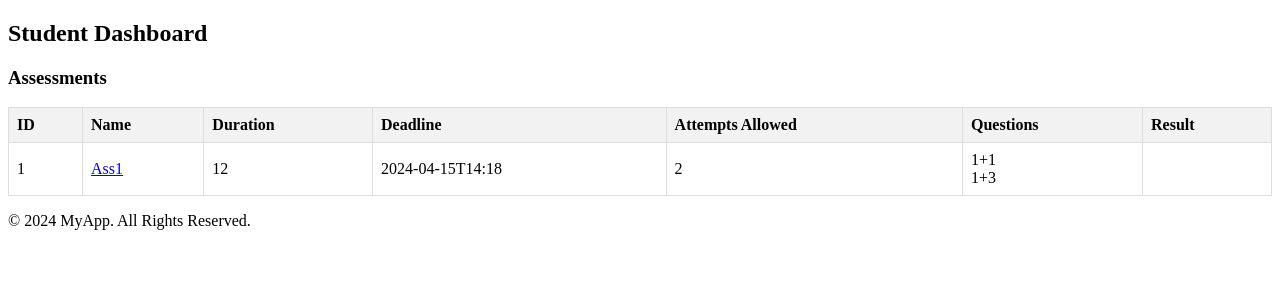
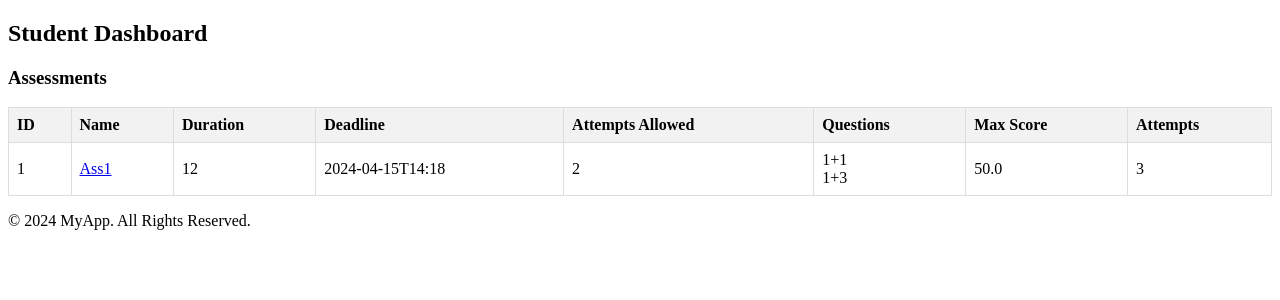
Before and after one commit to 00helloworld/Flask_24A21, a Flask app: page /sdashboard in a window 1280 px wide. Shown: the part 139-439 px from the top of the page. Run offline with Flask 3, Linux system fonts and the light colour scheme; a user stored in the database is signed in.

Commit message:
add student dashboard score & limit attemt times

```diff
--- a/app/routes/dashboard.py
+++ b/app/routes/dashboard.py
@@ -2,7 +2,7 @@ from flask import render_template, request, redirect, url_for, flash, session
 
 from app import app, db
 from app.models import FormativeAssessment, UserAttempt
-from app.models import Question, FormativeAssessment
+from app.models import Question, FormativeAssessment, User
 
 
 @app.route('/dashboard')
@@ -26,7 +26,10 @@ def student_dashboard():
         return redirect(url_for('login'))
 
     assessments = FormativeAssessment.query.all()
-    return render_template('student_dashboard.html', assessments=assessments)
+    user = User.query.get(session['user_id'])
+    user_attempts = UserAttempt.query.filter_by(user_id=user.id)
+
+    return render_template('student_dashboard.html', assessments=assessments, user_attempts=user_attempts)
 
 @app.route('/tdashboard')
 def teacher_dashboard():
--- a/app/templates/student_dashboard.html
+++ b/app/templates/student_dashboard.html
@@ -13,7 +13,8 @@
             <th>Deadline</th>
             <th>Attempts Allowed</th>
             <th>Questions</th>
-            <th>Result</th>
+            <th>Max Score</th>
+            <th>Attempts</th>
         </tr>
     </thead>
     <tbody>
@@ -31,6 +32,11 @@
             </td>
             <td>
                 <!-- Result -->
+                {{ user_attempts|selectattr('assessment_id', 'equalto', assessment.id)|map(attribute='score')|max }}
+            </td>
+            <td>
+                <!-- Result -->
+                {{ user_attempts|selectattr('assessment_id', 'equalto', assessment.id)|list|length }}
             </td>
         </tr>
         {% endfor %}
```
Also changed, not shown: app/routes/student_routes.py (+10 -4 lines), database.db.
